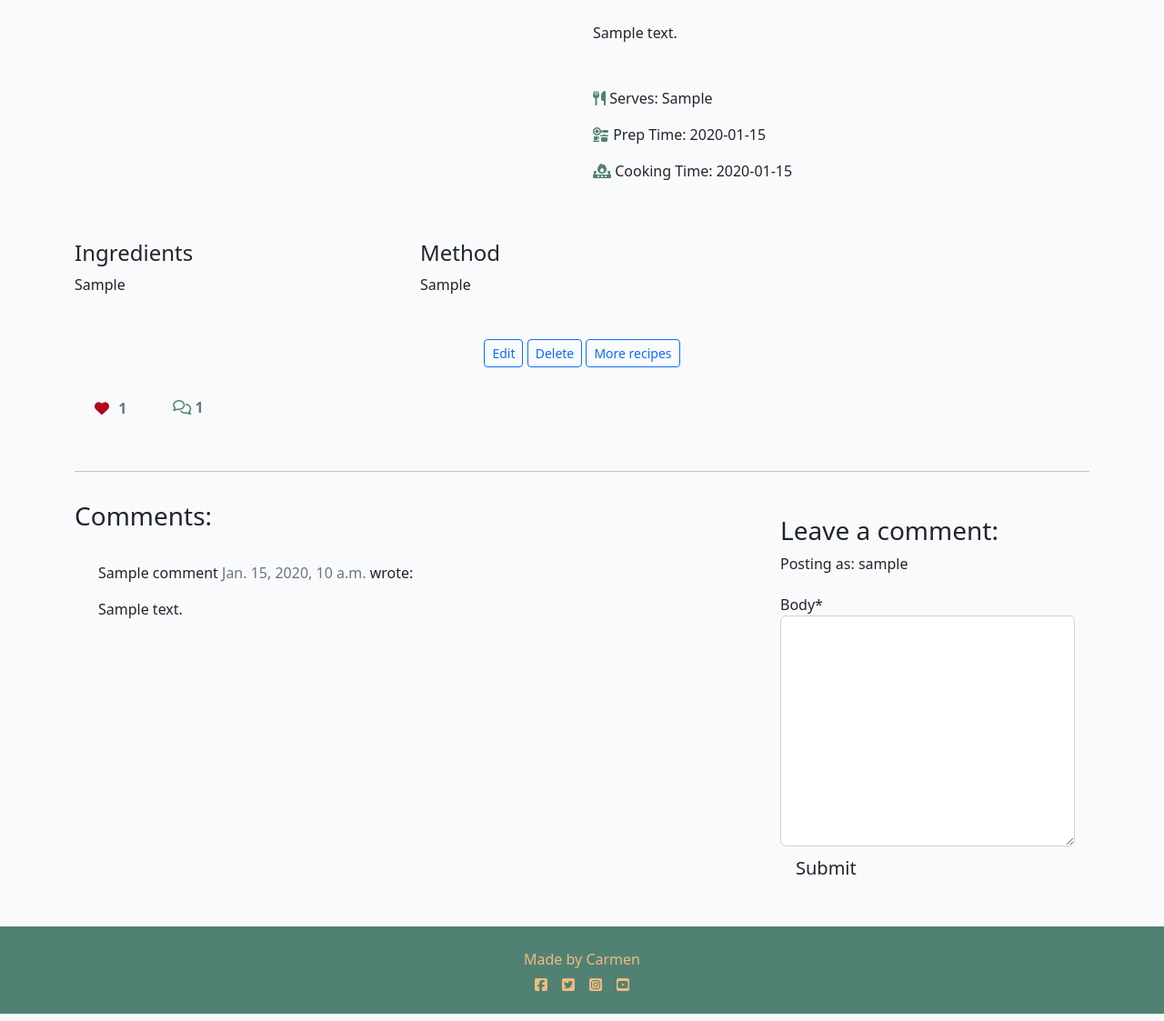
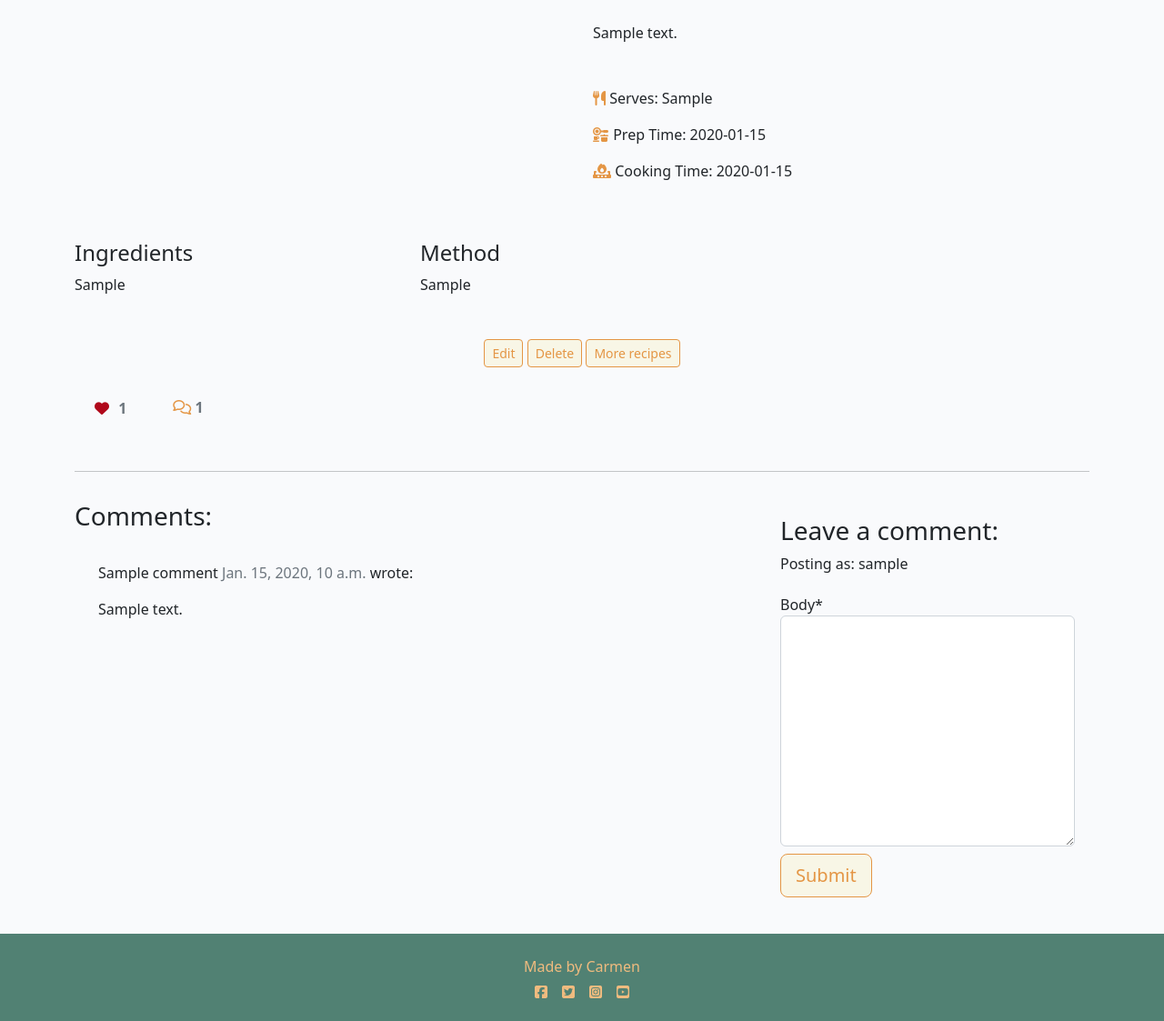
Before and after one commit to CarmenCantudo/recipes, a Django app: a page that uses templates/recipe_detail.html in a window 1280 px wide. Shown: the part 186-1309 px from the top of the page at 91% size. Run offline with Django 3.2, Linux system fonts and the light colour scheme; a user stored in the database is signed in; tables that the repository leaves empty hold one stand-in row (values such as "Sample post"); some libraries are stand-ins or nearby versions; some web fonts are replaced.

Commit message:
Add orange button and zoom style and classes

```diff
--- a/static/css/style.css
+++ b/static/css/style.css
@@ -56,6 +56,33 @@ body {
     color: #EFBB7F;
 }
 
+.intro {
+    font-size: 20px;
+}
+
+.intro-recipe-title {
+    font-size: smaller;
+}
+
+.zoom {
+    transition: transform .2s;
+}
+
+.zoom:hover {
+    transform: scale(1.05);
+}
+
+.orange-btn {
+    color: #E49645;
+    background-color: #F8F6E6;
+    border-color: #E49645;
+}
+
+.orange-btn:hover {
+    background-color: #E49645;
+    color: #F8F6E6;
+}
+
 footer {
     color: #EFBB7F;
     background-color: #518173;
@@ -102,7 +129,7 @@ footer {
 }
 
 .icons {
-    color: #518173;
+    color: #E49645;
     left: 0;
 }
 
--- a/templates/recipe_detail.html
+++ b/templates/recipe_detail.html
@@ -45,19 +45,19 @@
         </div>
     </div>
     {% if user.id == recipe.author.id %}
-    <!--Url page navigation links -->
+    <!-- Edit, delete and more recipes links -->
     <div class="text-center">
-        <a href="{% url 'edit_recipe' recipe.pk %}" class="btn btn-sm btn-outline-primary" role="button"
+        <a href="{% url 'edit_recipe' recipe.pk %}" class="btn btn-sm orange-btn" role="button"
             aria-pressed="true">Edit</a>
-        <a href="{% url 'delete_recipe' recipe.pk %}" class="btn btn-sm btn-outline-primary" role="button"
+        <a href="{% url 'delete_recipe' recipe.pk %}" class="btn btn-sm orange-btn" role="button"
             aria-pressed="true">Delete</a>
-        <a href="{% url 'recipes' %}" class="btn btn-sm btn-outline-primary" role="button" aria-pressed="true">More
+        <a href="{% url 'recipes' %}" class="btn btn-sm orange-btn" role="button" aria-pressed="true">More
             recipes</a>
     </div>
     {% else %}
-    <!--Url page navigation links -->
+    <!-- Link to see all the recipes -->
     <div class="text-center">
-        <a href="{% url 'recipes' %}" class="btn btn-sm btn-outline-primary" role="button" aria-pressed="true">More
+        <a href="{% url 'recipes' %}" class="btn btn-sm orange-btn" role="button" aria-pressed="true">More
             recipes</a>
     </div>
     {% endif %}
@@ -143,7 +143,7 @@
                     {{ comment_form | crispy }}
                     <!-- Protection against attacks -->
                     {% csrf_token %}
-                    <button type="submit" class="btn btn-signup btn-lg">Submit</button>
+                    <button type="submit" class="btn btn-signup btn-lg orange-btn mt-2">Submit</button>
                 </form>
                 {% endif %}
                 {% endif %}
--- a/templates/recipes.html
+++ b/templates/recipes.html
@@ -5,7 +5,7 @@
 <div class="container-fluid">
     <div class="container">
         <div class="row">
-            <p class="my-5">Cooking is a great way to reduce stress and create joy, and we have recipes and cooking
+            <p class="py-5 intro">Cooking is a great way to reduce stress and create joy, and we have recipes and cooking
                 advice to help you do just that. Our goal is to make your kitchen wins, so we're here to help. Whether
                 you're a home cook or just looking for some advice, we've got you covered.</p>
         </div>
@@ -26,7 +26,7 @@
                                 <img class="card-img-top" src=" {{ recipe.featured_image.url }}">
                                 {% endif %}
                                 <div class="image-flash">
-                                    <h2 class="card-title">{{ recipe.title }}</h2>
+                                    <h2 class="card-title zoom">{{ recipe.title }}</h2>
                                 </div>
                             </div>
                             <p class="card-text"><i class="fa-sharp fa-solid fa-utensils icons"></i> Serves:
```
Also changed, not shown: templates/index.html (+16 -8 lines).
